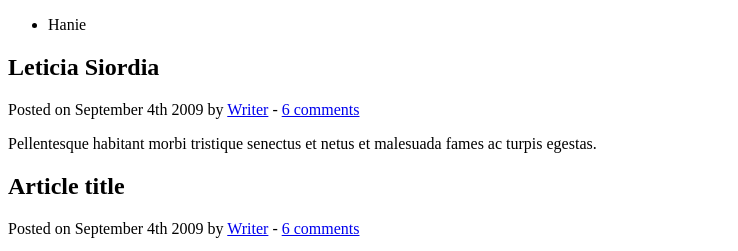
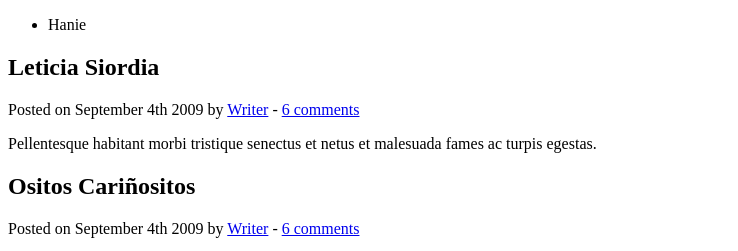
Before and after one commit to HanieMS/demo-repo2, a plain HTML site: page index.html in a window 1280 px wide. Shown: the top 251 px of the page, without its empty margins (0-738 px from the left). Drawn offline with Linux system fonts and the light colour scheme.

Commit message:
Se modifico index.html la palabra Ositos cariñositos

```diff
--- a/index.html
+++ b/index.html
@@ -29,7 +29,7 @@
 
 		<article>
 			<header>
-				<h2>Article title</h2>
+				<h2>Ositos Cariñositos</h2>
 				<p>Posted on <time datetime="2009-09-04T16:31:24+02:00">September 4th 2009</time> by <a href="#">Writer</a> - <a href="#comments">6 comments</a></p>
 			</header>
 			<p>Pellentesque habitant morbi tristique senectus et netus et malesuada fames ac turpis egestas.</p>
```
